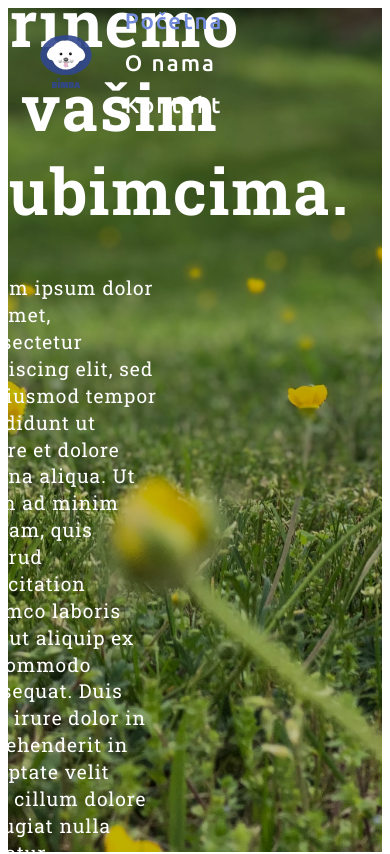
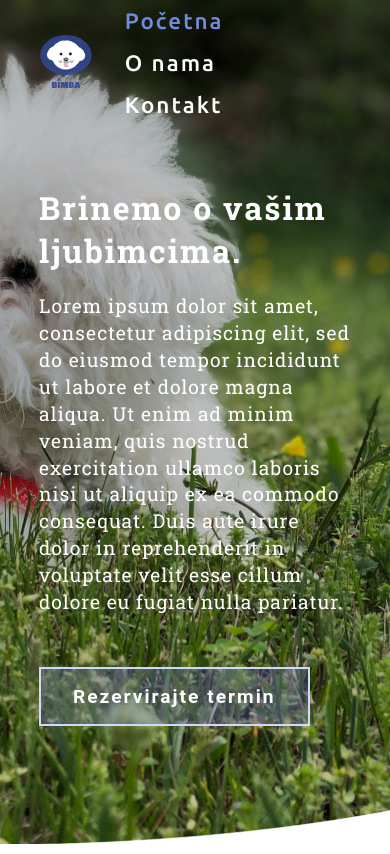
Before and after one commit to ZvonimirSkorin/bimba-1, a Next.js app: page / in a window 390 px wide. Shown: the top 854 px of the page. Built offline with nearby package versions, Linux system fonts and the light colour scheme.

Commit message:
nije responsive

```diff
--- a/components/header.module.scss
+++ b/components/header.module.scss
@@ -8,37 +8,86 @@ $secondary-color:#ced9fc;
     height:100vh;
     position:relative;
 
+
 }
 
+
 .bgimg{
-    filter:brightness(75%);
     height:100%;
+    filter: brightness(0%);
+
+    @media screen and (max-width:600px) {
+        background-position: right;
+    }
     background:url("/homebg.jpg") no-repeat left top;
     background-size:cover;
+    animation: animBg 3s ease forwards 0.2s;
+}
+@keyframes animBg {
+    from{
+        width:100%;
+        filter: brightness(0%);
+
+    }
+    to{
+        width:110%;
+        filter: brightness(75%);
+
+    }
+}
+.BottomShape{
+
+    position:absolute;
+    bottom:-0.1rem;
+    z-index: 0;
 }
 
 .headerText{
     margin-top:2rem;
     position:absolute;
-    top:40%;
+    top:10%;
+    left:10%;
+    right: 10%;
+    color:white;
+    font-family: 'Roboto Slab', serif;
+    @media screen and (min-width:800px) {
+        top:40%;
     left:40%;
     transform:translate(-50%,-50%);
-    color:white;
-    font-family: 'Roboto Slab', serif;
+
+    }
+
 
 }
 
 .headerText h1{
     letter-spacing: 2px;
-    padding-top:10rem;
-    width:70%;
-    font-size:4rem;
+        font-size:2rem;
+        padding-top: 3rem;
+    width: 100%;
+
+    @media screen and (min-width:1100px) {
+        font-size:3rem;
+        width:80%;
+        padding-top:10rem;
+
+
+    }
+    @media screen and (min-width:1300px) {
+        font-size:4rem;
+
+    }
 }
 .p{
     line-height:140%;
     letter-spacing: 1px;
     font-size:1.2rem;
-    width:50%;
+    width:100%;
+    @media screen and (min-width:1200px) {
+        width:70%;
+
+    }
+
 }
 
 .callButton{
@@ -48,6 +97,7 @@ $secondary-color:#ced9fc;
     font-size:1.2rem;
     background:rgba(121, 130, 206, 0.3);
     border:none;
+    z-index: 100;
     padding:1rem 2rem;
     font-weight:bold;
     border:2.5px solid $secondary-color;
--- a/components/header.tsx
+++ b/components/header.tsx
@@ -1,33 +1,25 @@
-import Link from "next/link"
-import styles from "./header.module.scss"
+import Link from "next/link";
+import styles from "./header.module.scss";
 
 function Header() {
-
-
-
-
-
-    return(
-
+  return (
     <header className={styles.header}>
-                <div className={styles.bgimg}/>
-
+      <div className={styles.bgimg} />
+      <svg className={styles.BottomShape} width="110%" viewBox="0 0 663 69" fill="none" xmlns="http://www.w3.org/2000/svg">
+        <path d="M662 1.5C581.167 22.8333 335.7 66 0.5 68H662V1.5Z" stroke="white" fill="white" />
+      </svg>
       <div className={styles.headerText}>
-                    <h1>
-                        Brinemo o vašim ljubimcima.
-                    </h1>
+        <h1>Brinemo o vašim ljubimcima.</h1>
 
         <p className={styles.p}>
-                    Lorem ipsum dolor sit amet, consectetur adipiscing elit, sed do eiusmod tempor incididunt ut labore et dolore magna aliqua. Ut enim ad minim veniam, quis nostrud exercitation ullamco laboris nisi ut aliquip ex ea commodo consequat. Duis aute irure dolor in reprehenderit in voluptate velit esse cillum dolore eu fugiat nulla pariatur.
+          Lorem ipsum dolor sit amet, consectetur adipiscing elit, sed do eiusmod tempor incididunt ut labore et dolore magna aliqua. Ut enim ad minim
+          veniam, quis nostrud exercitation ullamco laboris nisi ut aliquip ex ea commodo consequat. Duis aute irure dolor in reprehenderit in
+          voluptate velit esse cillum dolore eu fugiat nulla pariatur.
         </p>
 
-                    <button className={styles.callButton} >Rezervirajte termin</button>
+        <button className={styles.callButton}>Rezervirajte termin</button>
       </div>
-
     </header>
-
-
-
   );
 }
 
--- a/components/layout.tsx
+++ b/components/layout.tsx
@@ -1,12 +1,13 @@
+import { ReactChildren } from "react";
 import Navbar from "./navigation";
 
-const Layout =({children})=>{
-    return(
-        <div className="content">
-            <Navbar/>
-            {children}
-        </div>
-    );
-}
+const Layout: React.FC<{ children: any }> = ({ children }) => {
+  return (
+    <div className="content">
+      <Navbar />
+      {children}
+    </div>
+  );
+};
 
 export default Layout;
--- a/components/nav.module.scss
+++ b/components/nav.module.scss
@@ -3,9 +3,6 @@
 $primary-color:#31478F;
 $secondary-color:#ced9fc;
 
-.body{
-    margin:0;
-}
 .container{
     padding:0;
     margin:0 auto;
--- a/components/navigation.tsx
+++ b/components/navigation.tsx
@@ -1,33 +1,45 @@
-import Link from "next/link"
-import styles from "./nav.module.scss"
-import Image from "next/image"
+import Link from "next/link";
+import styles from "./nav.module.scss";
+import Image from "next/image";
+import { useEffect, useState } from "react";
+import { useCallback } from "react";
 
 function Navigation() {
+  const [activateScroll, setActivateScroll] = useState(false);
+  const listenerFunction = useCallback(() => {
+    if (window.scrollY > 100) {
+      if (!activateScroll) setActivateScroll(true);
+    } else setActivateScroll(false);
+  }, []);
+  useEffect(() => {
+    window.addEventListener("scroll", listenerFunction);
+    return () => {
+      window.removeEventListener("scroll", listenerFunction);
+    };
+  }, []);
 
-
-
-
-
-      return(
-          <body className={styles.body}>
-            <nav className={styles.nav}>
+  return (
+    <nav style={activateScroll ? { backgroundColor: "blue" } : {}} className={styles.nav}>
       <div className={styles.container}>
         <div className={styles.navContent}>
           <div className={styles.img}>
-                                <Image src="/Bimba.svg" alt="" width={100}height={100}/>
+            <Image src="/Bimba.svg" alt="" width={100} height={100} />
           </div>
 
           <div className={styles.navLinks}>
-                                <Link href="/"><a className={styles.active}>Početna</a></Link>
-                                <Link href="/"><a>O nama</a></Link>
-                                <Link href="/"><a>Kontakt</a></Link>
+            <Link href="/">
+              <a className={styles.active}>Početna</a>
+            </Link>
+            <Link href="/">
+              <a>O nama</a>
+            </Link>
+            <Link href="/">
+              <a>Kontakt</a>
+            </Link>
           </div>
         </div>
       </div>
     </nav>
-          </body>
-
-
   );
 }
 
--- a/styles/stylesheet.scss
+++ b/styles/stylesheet.scss
@@ -1,4 +1,11 @@
 body{
     margin:0;
     padding:0;
+    max-width: 100vw;
+    overflow-x: hidden;
+
 }
+
+.content{
+    overflow-x: hidden;
+}
```
Also changed, not shown: pages/_app.tsx (+8 -11 lines). Lines whose indentation alone changed are shown as unchanged.
